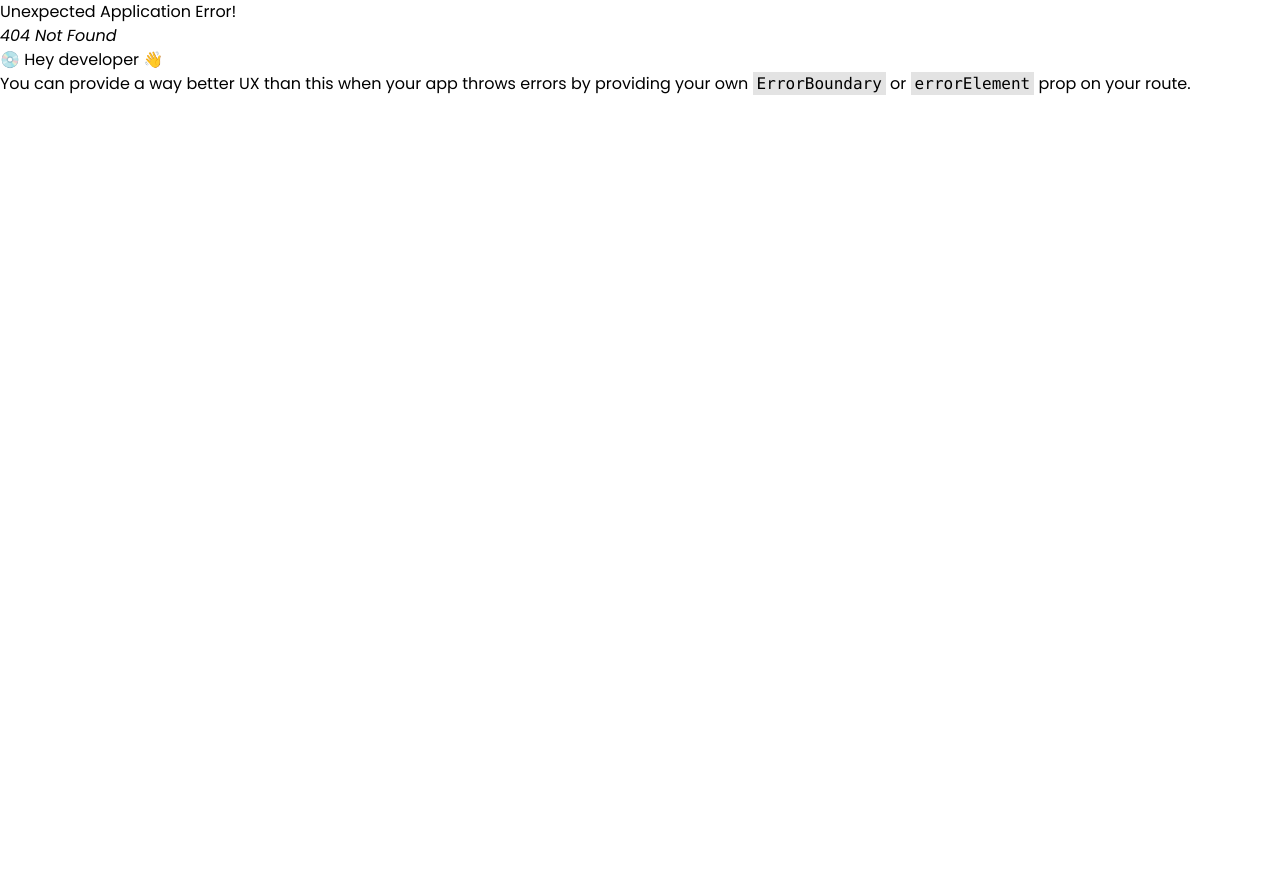
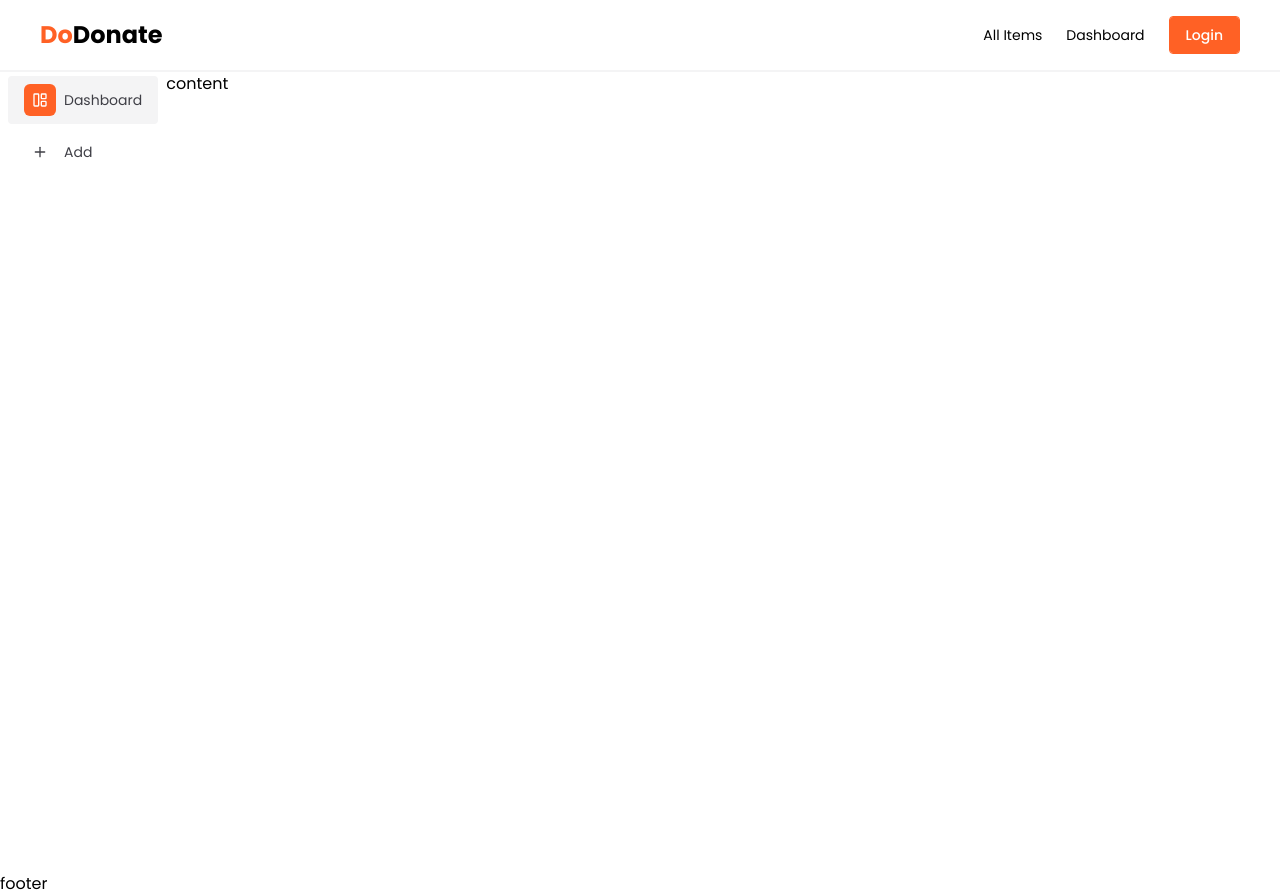
Before and after one commit to aimun-naharr/food-donation-app, a React (Vite) app: page /dashboard in a window 1280 px wide. Before the commit this address had no page. Before the commit the page ends 800 px from the top, so only its background shows below. Built offline with nearby package versions, Linux system fonts and the light colour scheme.

Commit message:
created dashboard layout

```diff
--- a/package.json
+++ b/package.json
@@ -19,6 +19,7 @@
     "react": "^18.2.0",
     "react-dom": "^18.2.0",
     "react-feather": "^2.0.10",
+    "react-google-charts": "^4.0.1",
     "react-router-dom": "^6.23.0",
     "tailwind-merge": "^2.3.0",
     "tailwindcss-animate": "^1.0.7"
--- /dev/null
+++ b/src/components/Logo.tsx
@@ -0,0 +1,12 @@
+import React from "react";
+import { Link } from "react-router-dom";
+
+export default function Logo() {
+  return (
+    <Link to={"/"}>
+      <h1 className="md:text-2xl text-xl font-bold">
+        <span className="text-primary">Do</span>Donate
+      </h1>
+    </Link>
+  );
+}
--- /dev/null
+++ b/src/components/PrimaryButton.tsx
@@ -0,0 +1,28 @@
+import { cn } from "@/lib/utils";
+import React from "react";
+
+export default function PrimaryButton({
+  children,
+  onClick,
+}: {
+  children: React.ReactNode;
+  onClick: () => void;
+}) {
+  return (
+    <>
+      <button
+        onClick={onClick}
+        className="relative border group w-max px-4 py-2 rounded z-[2] overflow-hidden border-primary"
+      >
+        <div className="relative z-[2] text-primary-foreground group-hover:text-primary transition-color font-medium duration-500 text-sm">
+          {children}
+        </div>
+        <div
+          className={
+            "w-[110%] h-full bg-primary absolute top-0 left-0 group-hover:translate-y-[100%] translate-y-0 transition-transform  duration-500 z-[1] border-primary"
+          }
+        ></div>
+      </button>
+    </>
+  );
+}
--- a/src/components/layouts/AboutUs.tsx
+++ b/src/components/layouts/AboutUs.tsx
@@ -1,6 +1,7 @@
 import Container from "@/layouts/Container";
 import { assets } from "@/lib/assets";
 import { Button } from "../ui/button";
+import PrimaryButton from "../PrimaryButton";
 
 export default function AboutUs() {
   return (
@@ -16,7 +17,7 @@ export default function AboutUs() {
               quis facilis tempora, eius sequi officiis asperiores laudantium
               ducimus eaque sunt voluptates incidunt earum optio praesentium
             </p>
-            <Button className="bg-primary w-max">Learn More</Button>
+            <PrimaryButton>Learn More</PrimaryButton>
           </div>
           {/* image */}
           <div className="relative ">
--- a/src/components/layouts/HeroSection.tsx
+++ b/src/components/layouts/HeroSection.tsx
@@ -38,8 +38,7 @@ const CountCard = ({
 
 export default function HeroSection() {
   return (
-    <section className="">
-      {/* <div className="h-20"></div> */}
+    <div className="my-10">
       <Container>
         <div className="relative">
           <div className="absolute top-[18%] sm:top-[unset] sm:-bottom-0  sm:left-0 left-[40%] opacity-50">
@@ -96,6 +95,6 @@ export default function HeroSection() {
           </div>
         </div>
       </Container>
-    </section>
+    </div>
   );
 }
--- a/src/components/ui/button.tsx
+++ b/src/components/ui/button.tsx
@@ -1,22 +1,24 @@
-import * as React from "react"
-import { Slot } from "@radix-ui/react-slot"
-import { cva, type VariantProps } from "class-variance-authority"
+import * as React from "react";
+import { Slot } from "@radix-ui/react-slot";
+import { cva, type VariantProps } from "class-variance-authority";
 
-import { cn } from "@/lib/utils"
+import { cn } from "@/lib/utils";
 
 const buttonVariants = cva(
   "inline-flex items-center justify-center whitespace-nowrap rounded-md text-sm font-medium ring-offset-white transition-colors focus-visible:outline-none focus-visible:ring-2 focus-visible:ring-slate-950 focus-visible:ring-offset-2 disabled:pointer-events-none disabled:opacity-50 dark:ring-offset-slate-950 dark:focus-visible:ring-slate-300",
   {
     variants: {
       variant: {
-        default: "bg-slate-900 text-slate-50 hover:bg-slate-900/90 dark:bg-slate-50 dark:text-slate-900 dark:hover:bg-slate-50/90",
+        default:
+          "bg-primary text-slate-50 hover:bg-slate-900/90 dark:bg-slate-50 dark:text-slate-900 dark:hover:bg-slate-50/90",
         destructive:
           "bg-red-500 text-slate-50 hover:bg-red-500/90 dark:bg-red-900 dark:text-slate-50 dark:hover:bg-red-900/90",
         outline:
           "border border-slate-200 bg-white hover:bg-slate-100 hover:text-slate-900 dark:border-slate-800 dark:bg-slate-950 dark:hover:bg-slate-800 dark:hover:text-slate-50",
         secondary:
           "bg-slate-100 text-slate-900 hover:bg-slate-100/80 dark:bg-slate-800 dark:text-slate-50 dark:hover:bg-slate-800/80",
-        ghost: "hover:bg-slate-100 hover:text-slate-900 dark:hover:bg-slate-800 dark:hover:text-slate-50",
+        ghost:
+          "hover:bg-slate-100 hover:text-slate-900 dark:hover:bg-slate-800 dark:hover:text-slate-50",
         link: "text-slate-900 underline-offset-4 hover:underline dark:text-slate-50",
       },
       size: {
@@ -31,26 +33,26 @@ const buttonVariants = cva(
       size: "default",
     },
   }
-)
+);
 
 export interface ButtonProps
   extends React.ButtonHTMLAttributes<HTMLButtonElement>,
     VariantProps<typeof buttonVariants> {
-  asChild?: boolean
+  asChild?: boolean;
 }
 
 const Button = React.forwardRef<HTMLButtonElement, ButtonProps>(
   ({ className, variant, size, asChild = false, ...props }, ref) => {
-    const Comp = asChild ? Slot : "button"
+    const Comp = asChild ? Slot : "button";
     return (
       <Comp
         className={cn(buttonVariants({ variant, size, className }))}
         ref={ref}
         {...props}
       />
-    )
+    );
   }
-)
-Button.displayName = "Button"
+);
+Button.displayName = "Button";
 
-export { Button, buttonVariants }
+export { Button, buttonVariants };
--- /dev/null
+++ b/src/layouts/Layout.tsx
@@ -0,0 +1,16 @@
+import React from "react";
+import Navbar from "./Navbar";
+
+type TLayout = {
+  children: React.ReactNode;
+};
+
+export default function Layout({ children }: TLayout) {
+  return (
+    <div className="relative">
+      <Navbar />
+      <>{children}</>
+      <footer>footer</footer>
+    </div>
+  );
+}
--- /dev/null
+++ b/src/layouts/Navbar.tsx
@@ -0,0 +1,46 @@
+import Logo from "@/components/Logo";
+
+import PrimaryButton from "@/components/PrimaryButton";
+import { Menu } from "react-feather";
+import { Link, useNavigate } from "react-router-dom";
+
+export default function Navbar() {
+  const navigate = useNavigate();
+  const navItems = [
+    { name: "All Items", href: "/all-items" },
+    { name: "Dashboard", href: "/dashboard" },
+  ];
+  const handleAuth = () => {
+    navigate("/auth");
+  };
+  // TODO: Mobile nav
+  return (
+    <div className="">
+      {/* <Container> */}
+      <div className=" py-4  w-full h-full flex justify-between items-center border-b-2 border-zinc-100 md:px-10 px-2 sticky top-0">
+        <Logo />
+        {/* nav items */}
+        <div className="md:flex gap-6 items-center hidden text-sm">
+          {navItems.map((item, index) => {
+            return (
+              <Link
+                to={item.href}
+                key={item.name}
+                className="relative group px-0 py-2"
+              >
+                <span>{item.name}</span>
+                {/* floating bar */}
+                <div className="w-0 h-1 rounded bottom-0 bg-primary absolute group-hover:w-[15px] transition-all left-1/2 -translate-x-1/2 duration-300"></div>
+              </Link>
+            );
+          })}
+          <PrimaryButton onClick={handleAuth}>Login</PrimaryButton>
+        </div>
+        <div className="md:hidden block text-primary">
+          <Menu />
+        </div>
+      </div>
+      {/* </Container> */}
+    </div>
+  );
+}
--- /dev/null
+++ b/src/pages/auth/index.tsx
@@ -0,0 +1,5 @@
+import React from "react";
+
+export default function Auth() {
+  return <div>Auth</div>;
+}
--- /dev/null
+++ b/src/pages/dashboard/index.tsx
@@ -0,0 +1,60 @@
+import { cn } from "@/lib/utils";
+import { motion } from "framer-motion";
+import { LayoutPanelLeft } from "lucide-react";
+import React, { useState } from "react";
+import { Plus } from "react-feather";
+
+const Sidebar = () => {
+  const [hovered, setHovered] = useState(false);
+  const activePath = "/dashboard";
+  const navItems = [
+    {
+      name: "Dashboard",
+      icon: <LayoutPanelLeft size={16} />,
+      path: "/dashboard",
+    },
+    { name: "Add", icon: <Plus size={16} />, path: "add-supplies" },
+  ];
+  // motion
+  return (
+    <div
+      className=" h-screen"
+      onMouseEnter={() => setHovered(true)}
+      onMouseLeave={() => setHovered(false)}
+    >
+      <ul className="flex flex-col gap-1 mt-1">
+        {navItems.map((nav, i) => {
+          return (
+            <li
+              key={i}
+              className={cn(
+                "flex gap-2  items-center px-4 py-2 mx-2 rounded flex-shrink-0 text-zinc-700",
+                {
+                  "bg-zinc-100": activePath === nav.path,
+                }
+              )}
+            >
+              <div
+                className={cn("p-2 rounded-md", {
+                  "bg-primary text-primary-foreground ":
+                    activePath === nav.path,
+                })}
+              >
+                {nav.icon}
+              </div>
+              <span className="text-sm">{nav.name}</span>
+            </li>
+          );
+        })}
+      </ul>
+    </div>
+  );
+};
+export default function Dashboard() {
+  return (
+    <div className="flex">
+      <Sidebar />
+      content
+    </div>
+  );
+}
--- /dev/null
+++ b/src/routes/index.tsx
@@ -0,0 +1,27 @@
+import Layout from "@/layouts/Layout";
+import Auth from "@/pages/auth";
+import Dashboard from "@/pages/dashboard";
+import Home from "@/pages/home";
+import { createBrowserRouter } from "react-router-dom";
+
+const routes = [
+  {
+    path: "/",
+    element: <Home />,
+  },
+  {
+    path: "/auth",
+    element: <Auth />,
+  },
+  {
+    path: "/dashboard",
+    element: <Dashboard />,
+  },
+];
+
+const routerWithLayout = routes.map((route) => {
+  return { ...route, element: <Layout>{route.element}</Layout> };
+});
+const router = createBrowserRouter([...routerWithLayout]);
+
+export default router;
```
Also changed, not shown: src/main.tsx (+3 -8 lines), 1 other file (tests, documents, lock files or other folders).
